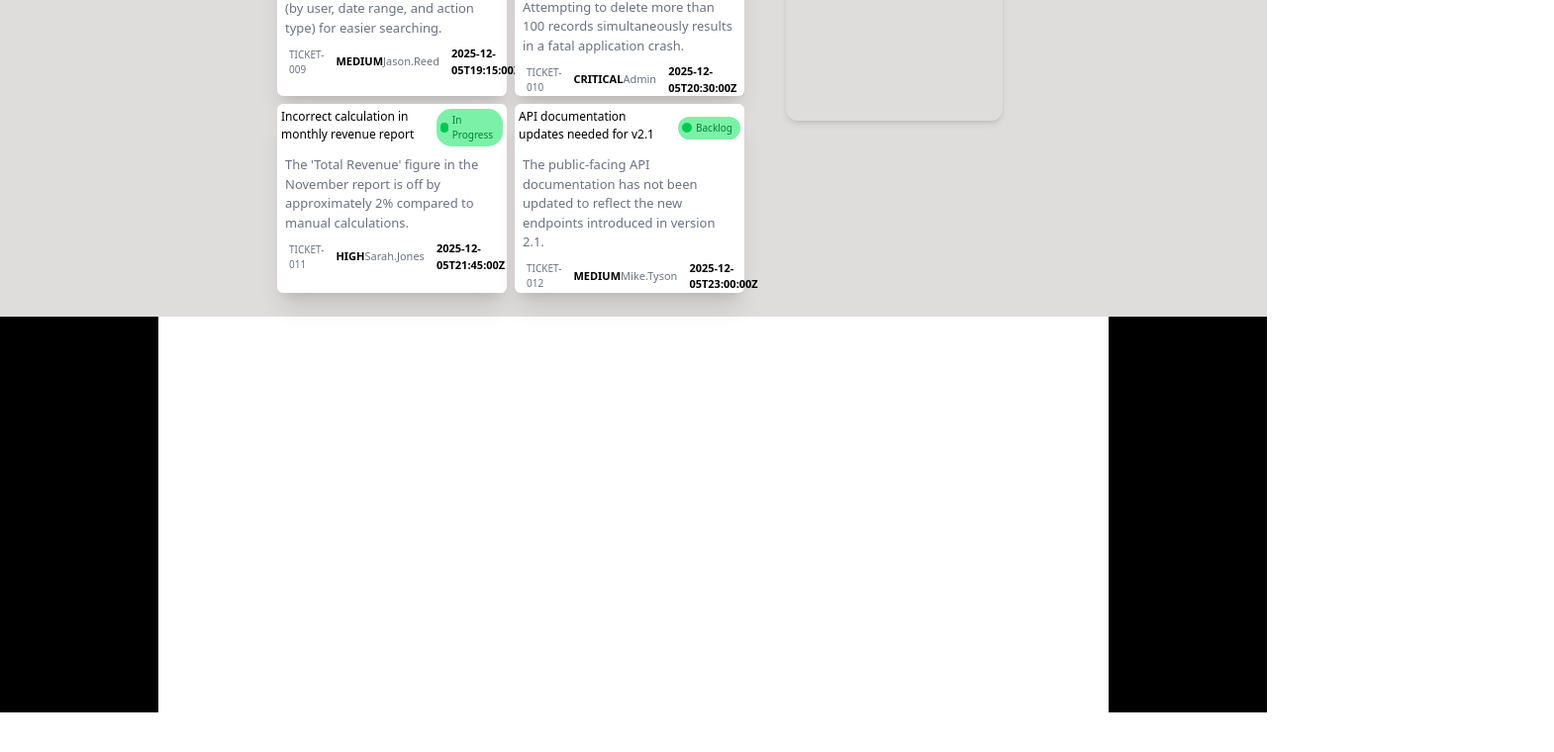
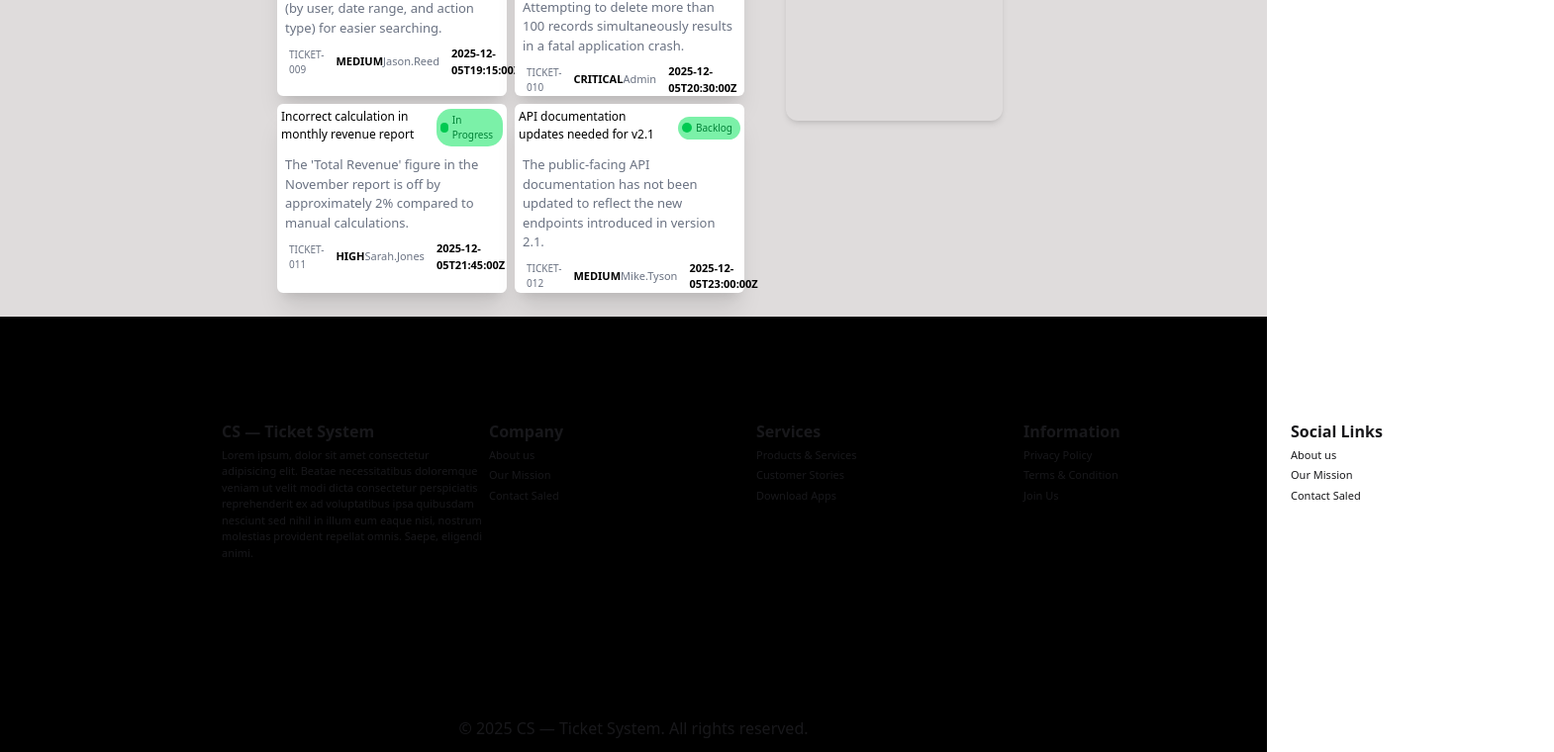
Before and after one commit to fahim-shareear/customer-support-zone, a React (Vite) app: page / in a window 1280 px wide. Shown: the part 1237-1997 px from the top of the page at 99% size, 1570 px wide, since content can reach past the window. Before the commit the page ends 1957 px from the top, so only its background shows below. Built offline with nearby package versions, Linux system fonts and the light colour scheme.

Commit message:
adding footer section

```diff
--- a/src/Componants/Footer.jsx
+++ b/src/Componants/Footer.jsx
@@ -1,10 +1,51 @@
 import React from 'react';
+import '../App.css';
 
 const Footer = () => {
     return (
         <div className="bg-black mt-2">
-            <div className="md:max-w-[75%] boder-2 border-red-500 h-[400px] bg-white mx-auto">
-
+            <div className="max-w-[75%] h-[400px]  mx-auto flex items-center">
+                <div className="footer-container flex justify-between items-center ml-15">
+                    <div className="description w-[270px] h-[200px]">
+                        <h1 className="font-bold m-1">CS — Ticket System</h1>
+                        <p className="text-[11px] ml-1">Lorem ipsum, dolor sit amet consectetur adipisicing elit. Beatae necessitatibus doloremque veniam ut velit modi dicta consectetur perspiciatis reprehenderit ex ad voluptatibus ipsa quibusdam nesciunt sed nihil in illum eum eaque nisi, nostrum molestias provident repellat omnis. Saepe, eligendi animi.</p>
+                    </div>
+                    <div className="w-[270px] h-[200px]">
+                        <h1 className="font-bold m-1">Company</h1>
+                        <ul className="ml-1 text-[11px]">
+                            <li className='mb-1'>About us</li>
+                            <li className='mb-1'>Our Mission</li>
+                            <li className='mb-1'>Contact Saled</li>
+                        </ul>
+                    </div>
+                    <div className="w-[270px] h-[200px]">
+                        <h1 className="font-bold m-1">Services</h1>
+                        <ul className="ml-1 text-[11px]">
+                            <li className='mb-1'>Products & Services</li>
+                            <li className='mb-1'>Customer Stories</li>
+                            <li className='mb-1'>Download Apps</li>
+                        </ul>
+                    </div>
+                    <div className="w-[270px] h-[200px]">
+                        <h1 className="font-bold m-1">Information</h1>
+                        <ul className="ml-1 text-[11px]">
+                            <li className='mb-1'>Privacy Policy</li>
+                            <li className='mb-1'>Terms & Condition</li>
+                            <li className='mb-1'>Join Us</li>
+                        </ul>
+                    </div>
+                    <div className="w-[270px] h-[200px]">
+                        <h1 className="font-bold m-1">Social Links</h1>
+                        <ul className="ml-1 text-[11px]">
+                            <li className='mb-1'>About us</li>
+                            <li className='mb-1'>Our Mission</li>
+                            <li className='mb-1'>Contact Saled</li>
+                        </ul>
+                    </div>
+                </div>
+            </div>
+            <div className="copyright mx-auto max-w-full text-center h-10 shadow-gray-400">
+                    <h1 className="p-1">© 2025 CS — Ticket System. All rights reserved.</h1>
             </div>
         </div>
     );
```
